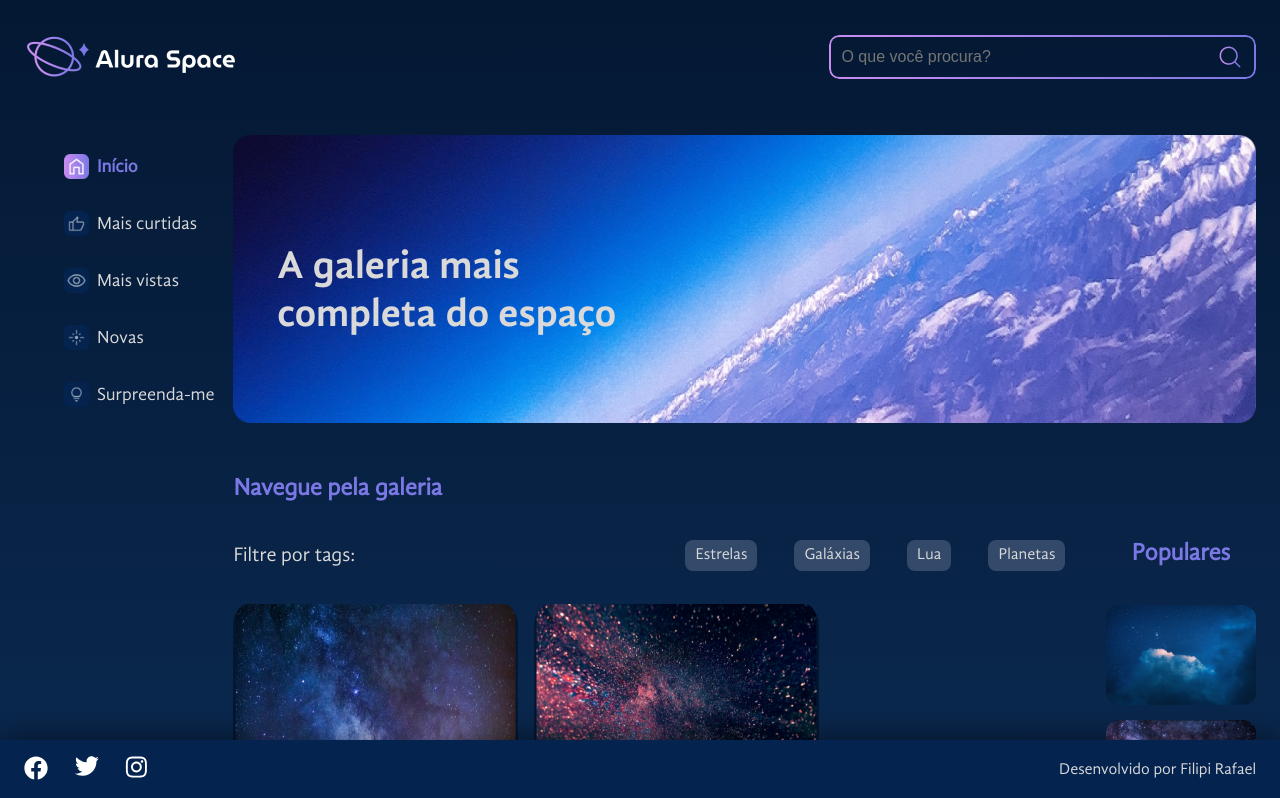
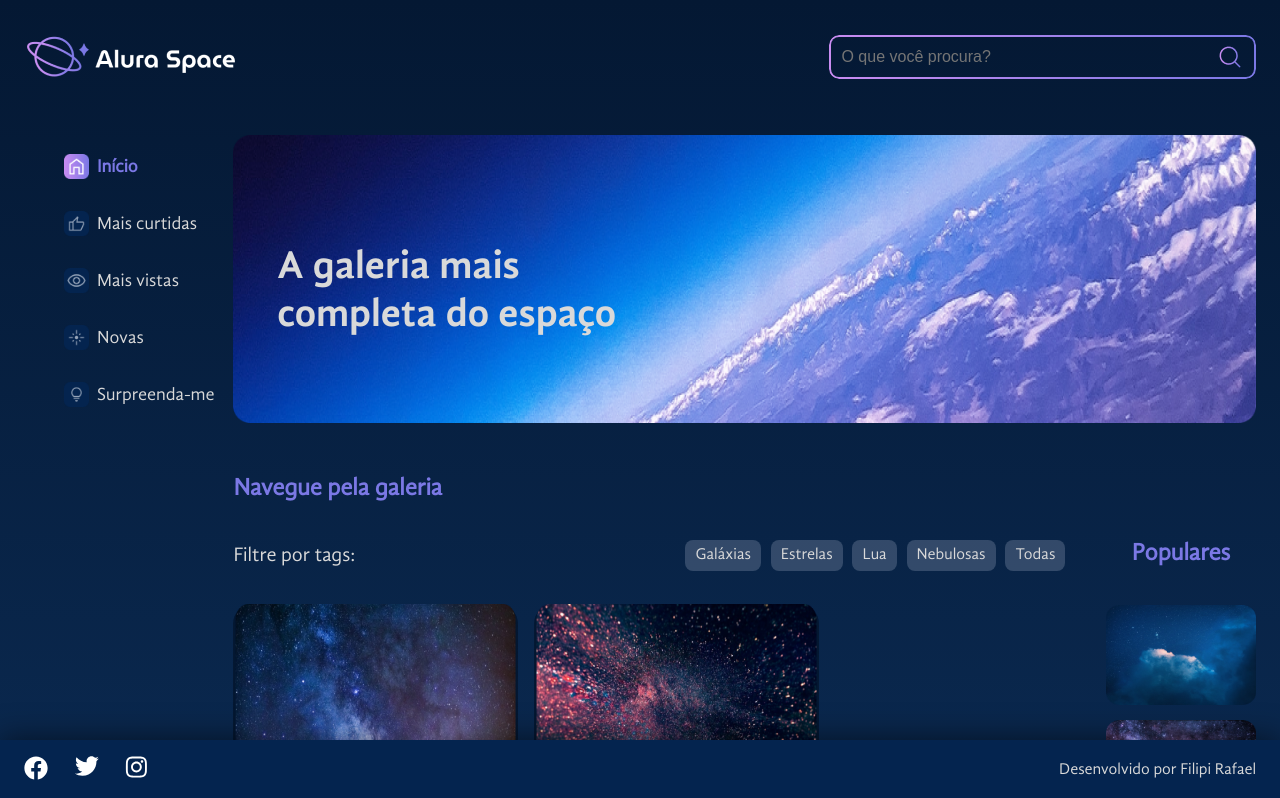
Before and after one commit to FilipiRafael/alura-space, a React (Create React App) app: page / in a window 1280 px wide. Shown: the top 798 px of the page. Built offline with nearby package versions, Linux system fonts and the light colour scheme.

Commit message:
Project finished

```diff
--- a/src/components/Galeria/index.jsx
+++ b/src/components/Galeria/index.jsx
@@ -1,4 +1,4 @@
-import React from 'react'
+import React, { useState } from 'react'
 import Tags from '../Tags'
 import styles from "./Galeria.module.scss";
 import fotos from "./fotos.json";
@@ -6,12 +6,24 @@
 import favorito from "./favorito.png";
 
 export default function Galeria() {
+
+  const [itens, setItens] = useState(fotos);
+  const tags = [...new Set(fotos.map((valor) => valor.tag))];
+
+  const filtraFotos = (tag) => {
+    const novasFotos = fotos.filter((foto) => (
+      foto.tag === tag
+    ));
+
+    setItens(novasFotos);
+  }
+
   return (
     <section className={styles.galeria}>
         <h2>Navegue pela galeria</h2>
-        <Tags />
+        <Tags tags={tags} filtraFotos={filtraFotos} setItens={setItens} />
         <ul className={styles.galeria__cards}>
-          {fotos.map((foto) => (
+          {itens.map((foto) => (
             <li key={foto.id} className={styles.galeria__card}>
               <img
                 src={foto.imagem}
--- a/src/components/Tags/index.jsx
+++ b/src/components/Tags/index.jsx
@@ -1,15 +1,16 @@
 import React from 'react'
 import styles from "./Tags.module.scss";
+import fotos from "../Galeria/fotos.json";
 
-export default function Tags() {
+export default function Tags({ tags, filtraFotos, setItens }) {
   return (
     <div className={styles.tags}>
         <p>Filtre por tags:</p>
         <ul className={styles.tags__lista}>
-            <li>Estrelas</li>
-            <li>Galáxias</li>
-            <li>Lua</li>
-            <li>Planetas</li>
+            {tags.map((tag) => (
+              <li onClick={() => filtraFotos(tag)} key={tag}>{tag}</li>
+            ))}
+            <li onClick={() => setItens(fotos)}>Todas</li>
         </ul>
     </div>
   )
```
